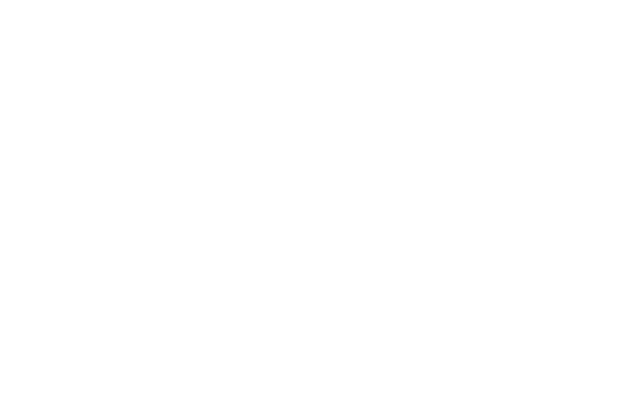
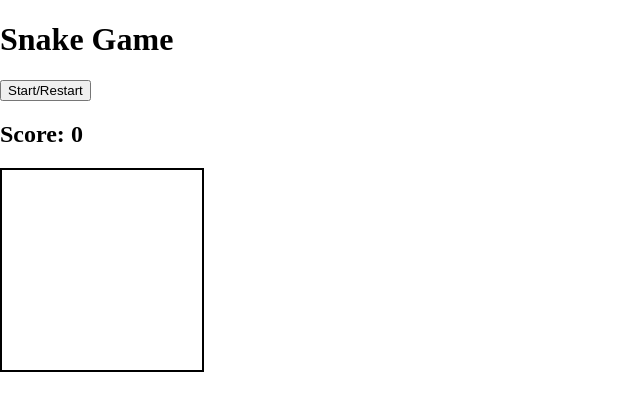
Before and after one commit to Gohn969/Snake-game, a plain HTML site: page index.html in a window 1280 px wide. Shown: the whole page, without its empty margins (0-640 px from the left). Drawn offline with Linux system fonts and the light colour scheme.

Commit message:
Styling web page.

```diff
--- a/app.js
+++ b/app.js
@@ -0,0 +1,4 @@
+//dom selectors
+const grid = document.querySelector(".grid");
+const startButton = document.getElementById("start");
+const score = document.getElementById("score");
--- a/index.html
+++ b/index.html
@@ -8,6 +8,10 @@
     <link rel="stylesheet" href="./style.css" />
   </head>
   <body>
+    <h1>Snake Game</h1>
+    <button id="start">Start/Restart</button>
+    <h2>Score: <span>0</span></h2>
+    <div class="grid"></div>
     <script src="./app.js"></script>
   </body>
 </html>
--- a/style.css
+++ b/style.css
@@ -0,0 +1,16 @@
+html,
+body {
+  margin: 0;
+  padding: 0;
+}
+
+.grid {
+  width: 200px;
+  height: 200px;
+  border: 2px solid black;
+}
+
+.grid div {
+  width: 20px;
+  height: 20px;
+}
```
